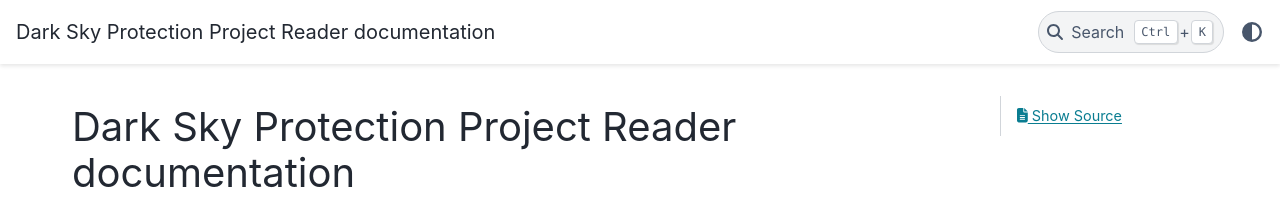
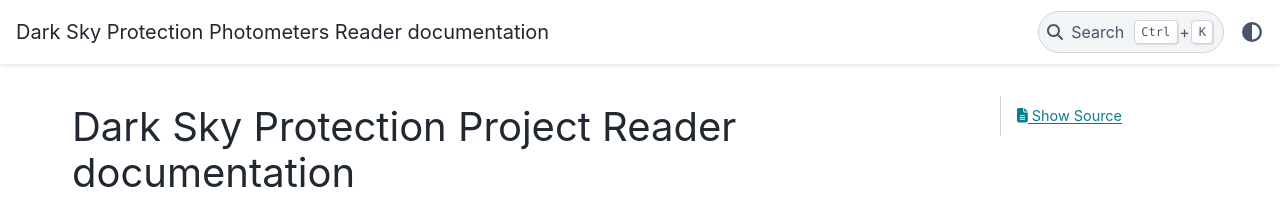
Before and after one commit to dark-sky-protection/dspp_reader, a Sphinx documentation site: the page built from docs/source/index.rst, in a window 1280 px wide. Shown: the top 214 px of the page. Built offline with Sphinx 7.4.7 and the PyData theme 0.15.4, drawn with Linux system fonts in a browser that asks for light colours.

Commit message:
Update project name and version in conf.py

```diff
--- a/docs/source/conf.py
+++ b/docs/source/conf.py
@@ -7,10 +7,10 @@
 # https://www.sphinx-doc.org/en/master/usage/configuration.html#project-information
 from importlib.metadata import version
 
-__version__ = version(__name__)
+__version__ = version('dspp_reader')
 version = '.'.join(__version__.split('.')[:2])
 release = __version__
-project = 'Dark Sky Protection Project Reader'
+project = 'Dark Sky Protection Photometers Reader'
 copyright = '2025, NOIRLab'
 author = 'Simón Torres, Guillermo Damke'
 license = 'bsd3'
```
